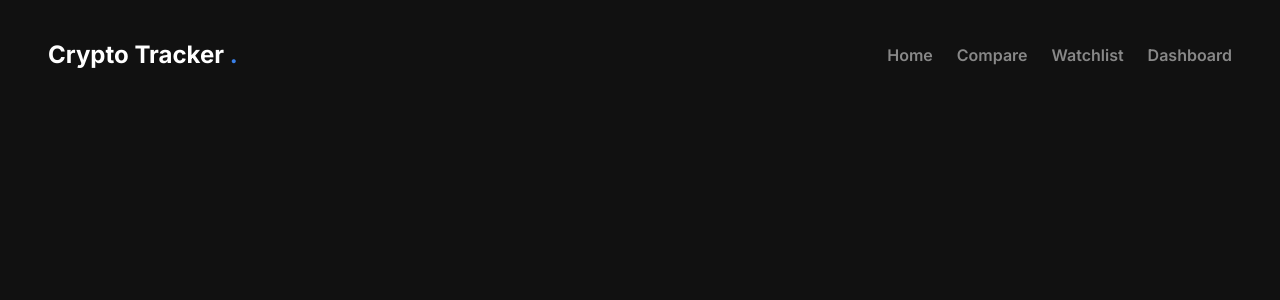
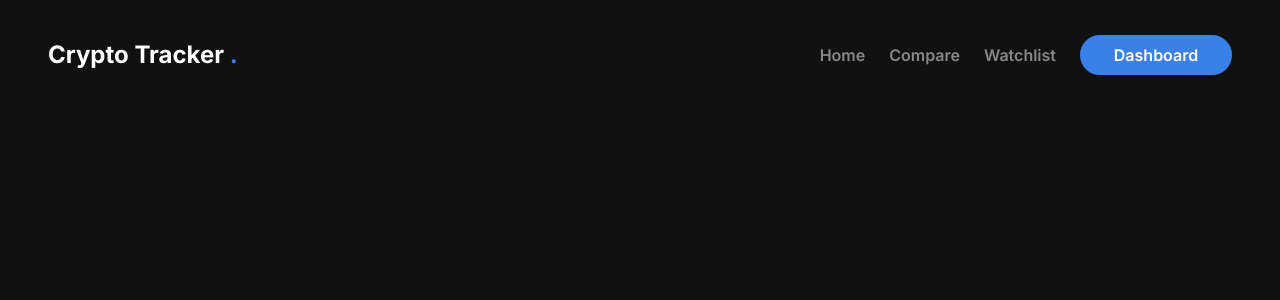
Before and after one commit to Dhruv9916/Crypto-Tracker-, a React (Vite) app: page / in a window 1280 px wide. Shown: the top 300 px of the page. Built offline with nearby package versions, Linux system fonts and the light colour scheme.

Commit message:
Making Custom Button

```diff
--- /dev/null
+++ b/src/Components/Common/Button/index.jsx
@@ -0,0 +1,8 @@
+import React from "react";
+import "./style.css";
+
+function Button({text,onClick,outlined}) {
+  return <div className={outlined ? "outlined-btn" : "btn"} onClick={onClick}>{text}</div>;
+}
+
+export default Button;
--- /dev/null
+++ b/src/Components/Common/Button/style.css
@@ -0,0 +1,37 @@
+.btn{
+  background-color: var(--blue);
+  color: var(--white);
+  padding: 0.5rem 1.5rem;
+  border-radius: 3rem;
+  font-weight: 600;
+  cursor: pointer;
+  border: 2px solid var(--blue);
+  text-align: center;
+  min-width: 100px;
+  text-transform: capitalize;
+
+
+}
+.btn:hover {
+  box-shadow: 2px 2px 10px rgba(58, 128, 233, 0.5);
+  transition: all 0.5s ease-in-out;
+}
+
+.outlined-btn{
+  background-color: var(--black);
+  color: var(--white);
+  border: 2px solid var(--blue);
+  padding: 0.5rem 1.5rem;
+  border-radius: 3rem;
+  font-weight: 600;
+  cursor: pointer;
+  text-align: center;
+  min-width: 100px;
+  text-transform: capitalize;
+
+
+}
+.outlined-btn:hover {
+  background-color: var(--blue);
+  transition: all 0.5s ease-in-out;
+}
--- a/src/Components/Common/Header/index.jsx
+++ b/src/Components/Common/Header/index.jsx
@@ -1,23 +1,36 @@
-import React from 'react'
-import "./style.css"
-import AnchorTemporaryDrawer from './drawer'
+import React from "react";
+import "./style.css";
+import AnchorTemporaryDrawer from "./drawer";
+import Button from "../Button";
 
 function Header() {
   return (
     <div className="navbar">
-      <h1 className="logo">Crypto Tracker <span style={{color:"var(--blue)"}}>.</span></h1>
+      <h1 className="logo">
+        Crypto Tracker <span style={{ color: "var(--blue)" }}>.</span>
+      </h1>
       <div className="links">
-        <a href="/"><p className="link">Home</p></a>
-        <a href="/"><p className="link">Compare</p></a>
-        <a href="/"><p className="link">Watchlist</p></a>
-        <a href="/"><p className="link">Dashboard</p></a>
-
+        <a href="/">
+          <p className="link">Home</p>
+        </a>
+        <a href="/">
+          <p className="link">Compare</p>
+        </a>
+        <a href="/">
+          <p className="link">Watchlist</p>
+        </a>
+        <a href="#">
+          <Button
+            text={"Dashboard"}
+            onClick={() => console.log("Button Clicked")}
+          />
+        </a>
       </div>
-      <div  className="mobile-drawer">
-      <AnchorTemporaryDrawer></AnchorTemporaryDrawer>
+      <div className="mobile-drawer">
+        <AnchorTemporaryDrawer></AnchorTemporaryDrawer>
       </div>
     </div>
-  )
+  );
 }
 
-export default Header
+export default Header;
```
Also changed, not shown: 1 other file (tests, documents, lock files or other folders).
